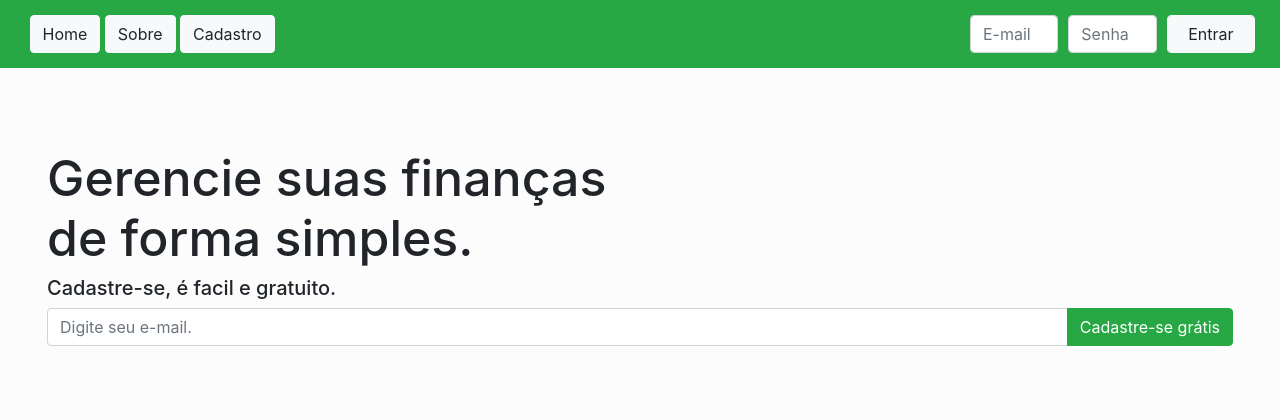
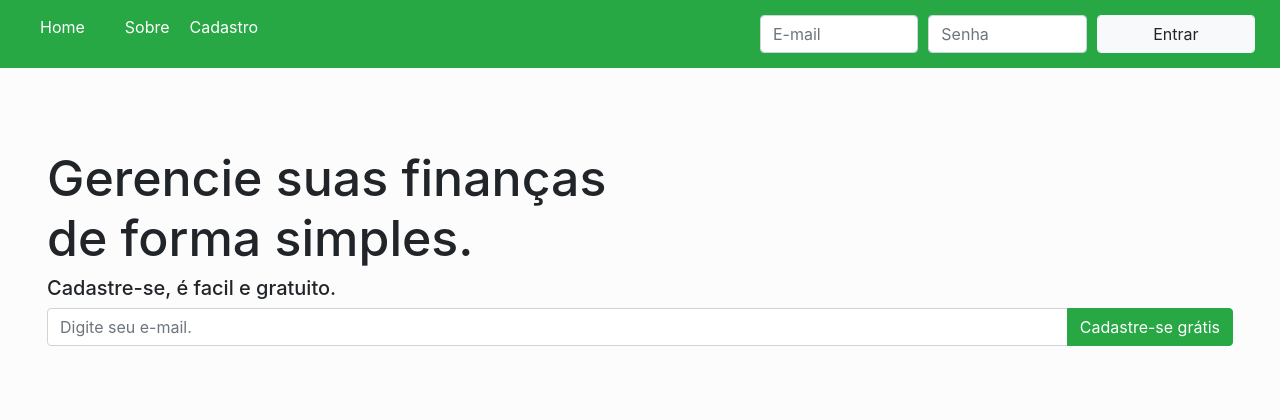
Before and after one commit to fabriciosenadev/fsys, a PHP site: page / in a window 1280 px wide. Shown: the top 420 px of the page. Run offline with PHP 8.4, Linux system fonts and the light colour scheme.

Commit message:
site top menu style ajusted

```diff
--- a/assets/css/home.css
+++ b/assets/css/home.css
@@ -1,10 +1,13 @@
-body{
+body {
   background: #fcfcfc;
 }
 
-.menu-box{
+.menu-box {
   padding: 15px 10px 15px 10px;
   background: #28a745;
+}
+.button-left {
+  border: solid 1px;
 }
 
 .invide {
--- a/menu.php
+++ b/menu.php
@@ -1,15 +1,26 @@
 <div class='row justify-content-between menu-box'>
     <!-- botões do site -->
-    <div class='col-md-9'>
-        <img src="" alt="">
-        <a href="#" class='btn btn-light'>Home</a>
-        <a href="#" class='btn btn-light'>Sobre</a>
-        <a href="#" class='btn btn-light'>Cadastro</a>
+    <div class='col-md-7'>
+        <!-- <img src="" alt=""> -->
+        <div class="row align-items-start text-center">
+                <div class="">
+                    <a href="#" class='text-white text-decoration-none'
+                        style='margin:20px;padding: 10px; hover:rgba(255, 255, 255, 0.5)'>
+                        Home
+                    </a>
+                </div>
+                <div>
+                    <a href="#" class='text-white' style='padding: 10px;'>Sobre</a>
+                </div>
+                <div>
+                    <a href="#" class='text-white' style='padding: 10px;'>Cadastro</a>
+                </div>
+            </div>
     </div>
     <!-- fim botões do site -->
 
     <!-- inicio formulário de login -->
-    <div class='col-sm-3'>
+    <div class='col-sm-5'>
         <form method="POST" action="">
             <div class="form-row">
                 <div class="col">
```
